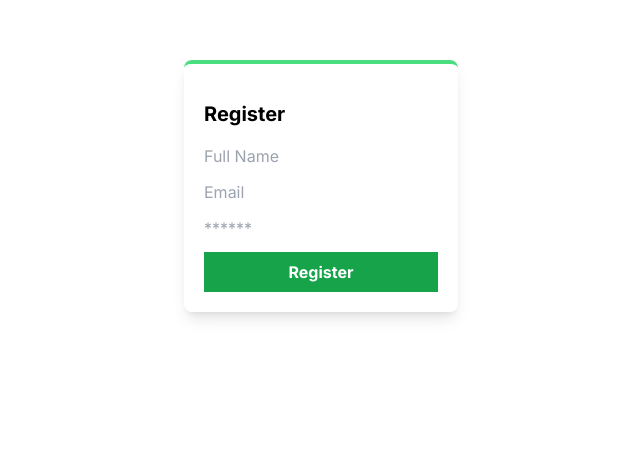
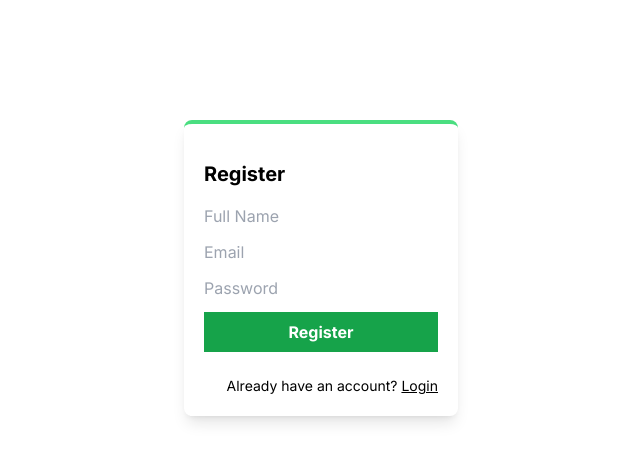
Before and after one commit to Austin-Spitz/To-Do-V2, a Next.js app: page /register in a window 1280 px wide. Shown: the part 132-594 px from the top of the page, without its empty margins (319-959 px from the left). Built offline with nearby package versions, Linux system fonts and the light colour scheme.

Commit message:
added register functionality and page route functionallity

```diff
--- a/app/api/register.js
+++ /dev/null
@@ -1,24 +0,0 @@
-// creating simple api to see what's sent after creating account
-import bcrypt from "bcryptjs/dist/bcrypt";
-import { connectMongoDB } from "../../lib/mongodb";
-import { NextResponse } from "next/server";
-import User from "../../models/user";
-
-export async function POST(req){
-
-    try{
-        const {name,email,password} = await req.json();
-        const hashedPassword = await bcrypt.hash(password,10); // encrypting password
-
-        // connecting to the database
-        await connectMongoDB();
-
-        //sending data to the database
-        await User.create({name,email,password: hashedPassword});
-
-        return NextResponse.json({message: "User Registered"}, {status: 201})
-    }catch(error){
-        return NextResponse.json({message: "Error occured while reigstering user"}, {status: 500})
-
-    }
-}
--- /dev/null
+++ b/app/api/register/route.js
@@ -0,0 +1,27 @@
+import { connectMongoDB } from "@/lib/mongodb";
+import User from "@/models/user";
+import { NextResponse } from "next/server";
+import bcrypt from "bcryptjs";
+
+export async function POST(req) {
+  try {
+    const { name, email, password } = await req.json();
+
+    console.log("NAME: ",name);
+    console.log("email: ",email);
+    console.log("password: ",password);
+
+
+
+    const hashedPassword = await bcrypt.hash(password, 10);
+    await connectMongoDB();
+    await User.create({ name, email, password: hashedPassword });
+
+    return NextResponse.json({ message: "User registered." }, { status: 201 });
+  } catch (error) {
+    return NextResponse.json(
+      { message: "An error occurred while registering the user." },
+      { status: 500 }
+    );
+  }
+}
--- a/app/components/RegisterForm.jsx
+++ /dev/null
@@ -1,62 +0,0 @@
-"use client"
-import React, { useState } from "react";
-
-export default function RegisterForm() {
-
-    const [name, setName] = useState();
-    const [email, setEmail] = useState();
-    const [password, setPassword] = useState();
-    const [error, setError] = useState();
-
-    const handleSubmit = async (e) => {
-        e.preventDefault();
-
-
-        try {
-            // posting name,email,password to the api/register
-            const res = await fetch("api/register", {
-                method: "POST",
-                headers: {
-                    "Content-Type": "application/json"
-                },
-                body: JSON.stringify({ name, email, password })
-            })
-
-            if (res.ok) {
-                const form = e.target;
-                form.reset(); // reset form
-            } else {
-                console.log("ERROR: ", error);
-                setError("Registration failed. Try again");
-            }
-
-        } catch (error) {
-            setError("Registration failed. Try again");
-            console.log("registration error: ", error);
-        }
-    }
-
-    return (
-        <div className="grid place-items-center my-[15%]">
-            <div className="shadow-lg p-5 rounded-lg border-t-4 border-green-400">
-                <h1 className="text-xl font-bold my-4">Register</h1>
-                <form onSubmit={handleSubmit} className="flex flex-col gap-3">
-                    <input onChange={e => setName(e.target.value)} type="text" placeholder="Full Name"></input>
-                    <input onChange={e => setEmail(e.target.value)} type="email" placeholder="Email"></input>
-                    <input onChange={e => setPassword(e.target.value)} type="password" placeholder="******"></input>
-                    <button className="bg-green-600 text-white font-bold cursor-pointer px-6 py-2">Register</button>
-
-                    {error && ( // will run ONLY if there's an error
-                        <div className="bg-red-500 text-white w-fit text-sm py-1 px-3 rounded-md mt-2">
-                            {error}
-                        </div>
-                    )
-
-                    }
-
-
-                </form>
-            </div>
-        </div>
-    )
-}
--- a/app/page.tsx
+++ b/app/page.tsx
@@ -1,7 +1,9 @@
-import LoginForm from "../app/components/LoginForm"
+import LoginForm from "../components/LoginForm"
 
 export default function HomePage(){
   return (
-    <LoginForm/>
+    <main>
+      <LoginForm/>
+    </main>
   )
 }
--- a/app/register/page.jsx
+++ b/app/register/page.jsx
@@ -1,4 +1,4 @@
-import RegisterForm from "../components/RegisterForm";
+import RegisterForm from "../../components/RegisterForm";
 
 export default function Register() {
     return (
--- a/app/components/LoginForm.jsx
+++ b/components/LoginForm.jsx
@@ -2,6 +2,7 @@
 
 import { useState } from "react";
 import { useRouter } from "next/navigation";
+import Link from "next/link";
 
 export default function Login() {
 
@@ -24,7 +25,9 @@ export default function Login() {
                 <input onChange={(e) => setEmail(e.target.value)} type="text" placeholder="Email" className="input input-bordered w-full max-w-xs" />
                 <input onChange={(e) => setPassword(e.target.value)} type="password" placeholder="Password" className="input input-bordered w-full max-w-xs mt-[20px]" />
                 <button className="btn text-[#FBF9F1] bg-[#4A4E74] rounded-[5px] w-1/2 h-[10%] font-bold">Login</button>
-                <button onClick={() => router.push("../register")} className="btn bg-[#339023] text-[#ffffff] rounded-[5px] w-[30%] h-[10%] font-bold font-sans">Create account</button>
+                <Link className="text-sm mt-3 text-right" href={"/register"}>
+                    Don't have an account? <span className="underline">Create an account</span>
+                </Link>
             </form>
         </div>
     )
--- /dev/null
+++ b/components/RegisterForm.jsx
@@ -0,0 +1,101 @@
+"use client";
+
+import Link from "next/link";
+import { useState } from "react";
+import { useRouter } from "next/navigation";
+
+export default function RegisterForm() {
+    const [name, setName] = useState("");
+    const [email, setEmail] = useState("");
+    const [password, setPassword] = useState("");
+    const [error, setError] = useState("");
+
+    const router = useRouter();
+
+    const handleSubmit = async (e) => {
+        e.preventDefault();
+
+        if (!name || !email || !password) {
+            setError("All fields are necessary.");
+            return;
+        }
+
+        try {
+            // const resUserExists = await fetch("api/userExists", {
+            //     method: "POST",
+            //     headers: {
+            //         "Content-Type": "application/json",
+            //     },
+            //     body: JSON.stringify({ email }),
+            // });
+
+            // const { user } = await resUserExists.json();
+
+            // if (user) {
+            //     setError("User already exists.");
+            //     return;
+            // }
+
+            const res = await fetch("api/register", {
+                method: "POST",
+                headers: {
+                    "Content-Type": "application/json",
+                },
+                body: JSON.stringify({
+                    name,
+                    email,
+                    password,
+                }),
+            });
+
+            if (res.ok) {
+                const form = e.target;
+                form.reset();
+                router.push("/");
+            } else {
+                console.log("User registration failed.");
+            }
+        } catch (error) {
+            console.log("Error during registration: ", error);
+        }
+    };
+
+    return (
+        <div className="grid place-items-center h-screen">
+            <div className="shadow-lg p-5 rounded-lg border-t-4 border-green-400">
+                <h1 className="text-xl font-bold my-4">Register</h1>
+
+                <form onSubmit={handleSubmit} className="flex flex-col gap-3">
+                    <input
+                        onChange={(e) => setName(e.target.value)}
+                        type="text"
+                        placeholder="Full Name"
+                    />
+                    <input
+                        onChange={(e) => setEmail(e.target.value)}
+                        type="text"
+                        placeholder="Email"
+                    />
+                    <input
+                        onChange={(e) => setPassword(e.target.value)}
+                        type="password"
+                        placeholder="Password"
+                    />
+                    <button className="bg-green-600 text-white font-bold cursor-pointer px-6 py-2">
+                        Register
+                    </button>
+
+                    {error && (
+                        <div className="bg-red-500 text-white w-fit text-sm py-1 px-3 rounded-md mt-2">
+                            {error}
+                        </div>
+                    )}
+
+                    <Link className="text-sm mt-3 text-right" href={"/"}>
+                        Already have an account? <span className="underline">Login</span>
+                    </Link>
+                </form>
+            </div>
+        </div>
+    );
+}
--- a/lib/mongodb.js
+++ b/lib/mongodb.js
@@ -3,10 +3,10 @@
 import mongoose from "mongoose";
 
 export const connectMongoDB = async () => {
-    try{
-        await mongoose.connect(process.env.MONGODB_URL);
-        console.log("Connected to MongoDB");
-    }catch(error){
-        console.log("Couldn't connect to MongoDB: ", error);
-    }
-}
+  try {
+    await mongoose.connect(process.env.MONGODB_URL);
+    console.log("Connected to MongoDB");
+  } catch (error) {
+    console.log("Error connecting to MongoDB: ", error);
+  }
+};
--- a/models/user.js
+++ b/models/user.js
@@ -1,4 +1,5 @@
 // writng code to create schema
+import mongoose, { Schema, models } from "mongoose";
 
 const userSchema = new Schema(
   {
```
Lines whose indentation alone changed are shown as unchanged.
